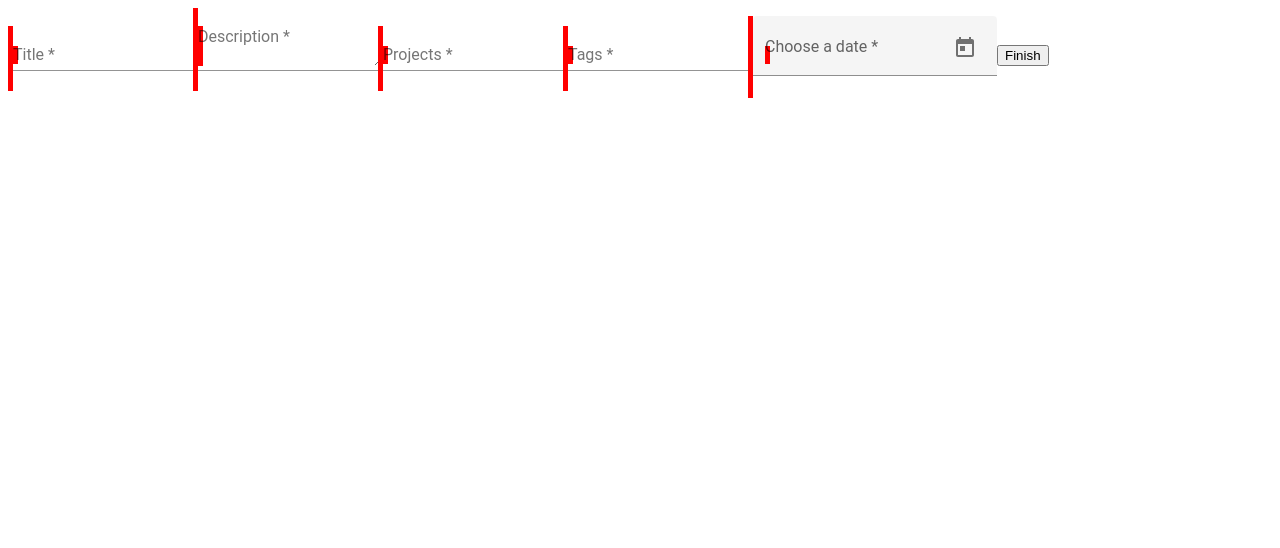
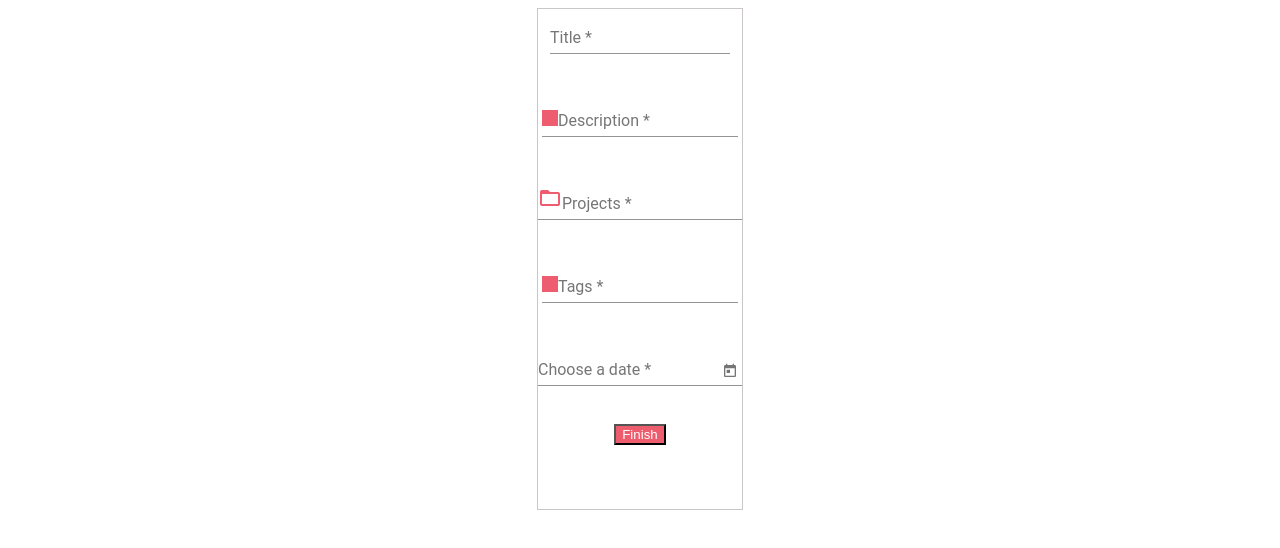
Before and after one commit to rohitkalva/3dqr-todo-app, an Angular app: page /todo-detail in a window 1280 px wide. Shown: the top 548 px of the page. Built offline with nearby package versions, Linux system fonts and the light colour scheme; grey boxes are pictures that could not be loaded.

Commit message:
CSS completing todo-detail

```diff
--- a/src/app/components/todo-detail/todo-detail.component.css
+++ b/src/app/components/todo-detail/todo-detail.component.css
@@ -9,11 +9,48 @@ legend.scheduler-border {
     font-size: 18px;
     font-weight: bold;
 }
-.ng-valid[required], .ng-valid.required {
-    border-left: 5px solid #42a948;
+/* .ng-valid[required], .ng-valid.required { */
+    /* border-left: 5px solid #42a948; */
    /* green */
+/* } */
+
+
+:host {
+    display: flex;
+    flex-direction: column;
+    align-items: flex-start;
+  }
+
+  .container {
+    height: 500px;
+    position: relative;
+    border: 1px solid rgba(197, 193, 193, 0.904) ;
+    vertical-align: center;
+    margin-top: 10px;
+    margin: auto;
+    top:0;
+	bottom: 0;
+	left: 0;
+	right: 0;
+
+  }
+
+  .vertical-center {
+    margin: 0;
+    position: absolute;
+    top: 50%;
+    -ms-transform: translateY(-50%);
+    transform: translateY(-50%);
+  }
+
+.input-icon{
+    filter: invert(50%) sepia(31%) saturate(6507%) hue-rotate(324deg) brightness(110%) contrast(87%);
 }
-.ng-invalid:not(form) {
-    border-left: 5px solid #f00;
-   /* red */
+
+.button{
+    background-color: #ee5d6e;
+    color: white;
+    text-align: center;
+    display: inline-block;
+
 }
--- a/src/app/components/todo-detail/todo-detail.component.html
+++ b/src/app/components/todo-detail/todo-detail.component.html
@@ -1,32 +1,50 @@
-<div class="example-container">
+<div class="container">
   <div class="form-container">
     <form [formGroup]="AddTask" (submit)="onClickSubmit()">
+      <div style="text-align:center;">
         <mat-form-field class="form-field" appearance="legacy">
           <mat-label> Title
           </mat-label>
           <input matInput formControlName="title" required>
-          <!-- <mat-error *ngIf="loginForm.controls.email.touched && loginForm.controls.email.invalid">
-            <span *ngIf="loginForm.controls.email.errors.required">This field is mandatory.</span>
-            <span *ngIf="loginForm.controls.email.errors.pattern">This field is invalid.</span>
-          </mat-error> -->
         </mat-form-field>
+      </div>
 
+      <br>
+
+      <div style="text-align:center;">
         <mat-form-field class="form-field" appearance="legacy">
           <mat-label>Description</mat-label>
-            <textarea matInput formControlName="description" placeholder="" required></textarea>
+          <img matPrefix class="input-icon" src="https://freeicons.io/icon/download?_token=eIe7bK2twHCgPG03OgnXnLkqrFAwQmWsxGgeUall&icon_id=19241&type=svg" width="16px" height="16px">
+          <input matInput formControlName="description" placeholder="" required>
         </mat-form-field>
+      </div>
 
-          <mat-form-field class ="form-field" appearance="legacy">
+      <br>
+
+      <div style="text-align:center;">
+        <mat-form-field class="form-field" appearance="legacy">
+
           <mat-label>Projects</mat-label>
+          <mat-icon matPrefix class="input-icon" height="16px" width="16px" matPrefix>folder_open</mat-icon>
+
           <input matInput formControlName="project" required>
+
         </mat-form-field>
+      </div>
 
+      <br>
+      <div style="text-align:center;">
         <mat-form-field class="form-field" appearance="legacy">
           <mat-label>Tags</mat-label>
           <input matInput formControlName="tag" required>
+          <img matPrefix class="input-icon" src="https://freeicons.io/icon/download?_token=eIe7bK2twHCgPG03OgnXnLkqrFAwQmWsxGgeUall&icon_id=3903&type=svg" width="16px" height="16px">
+
         </mat-form-field>
+      </div>
 
-        <mat-form-field class="form-field" appearance="fill">
+      <br>
+      <div style="text-align:center;">
+        <mat-form-field class="form-field" appearance="legacy">
           <mat-label>Choose a date</mat-label>
           <input matInput [matDatepicker]="picker" formControlName="date" required>
           <mat-datepicker-toggle matSuffix [for]="picker">
@@ -34,8 +52,14 @@
           </mat-datepicker-toggle>
           <mat-datepicker #picker></mat-datepicker>
         </mat-form-field>
+      </div>
 
-        <button mat-raised-button color="primary" type="submit">Finish</button>
+      <br>
+
+      <div style="text-align:center;">
+        <button mat-raised-button class="button" type="submit">Finish</button>
+      </div>
+
     </form>
   </div>
 </div>
--- a/src/app/components/todo-detail/todo-detail.component.ts
+++ b/src/app/components/todo-detail/todo-detail.component.ts
@@ -15,6 +15,7 @@ export class TodoDetailComponent implements OnInit {
 
   AddTask: FormGroup;
   public todoId: number;
+  formSubmitted: boolean = false;
   public todoDetail = <Todo>{};
   public mode: string;
   constructor(private fb: FormBuilder, private router: Router,
--- a/src/app/components/todo-detail/todo-detail.module.ts
+++ b/src/app/components/todo-detail/todo-detail.module.ts
@@ -6,6 +6,7 @@ import { TodoDetailComponent } from './todo-detail.component';
 import { TodoService } from '../../services/todo.service';
 import { FormsModule, ReactiveFormsModule } from '@angular/forms';
 import { MatFormFieldModule } from '@angular/material/form-field';
+import {MatIconModule} from '@angular/material/icon';
 import { MatInputModule } from '@angular/material/input';
 import { MatDatepickerModule } from '@angular/material/datepicker';
 @NgModule({
@@ -17,7 +18,8 @@ import { MatDatepickerModule } from '@angular/material/datepicker';
     MatFormFieldModule,
     ReactiveFormsModule,
     MatInputModule,
-    MatDatepickerModule
+    MatDatepickerModule,
+    MatIconModule
   ],
   providers: [
     TodoService
```
Lines whose indentation alone changed are shown as unchanged.
